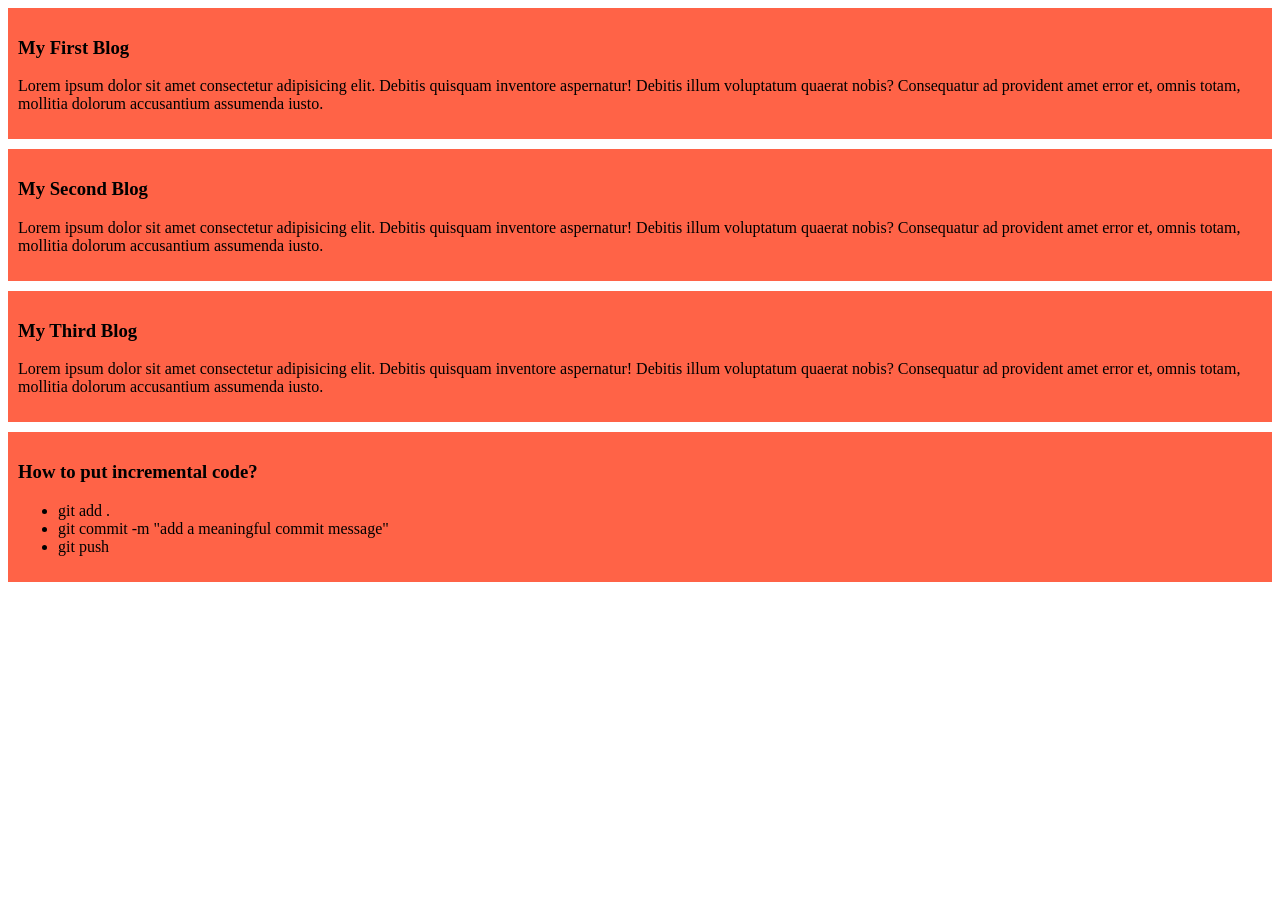
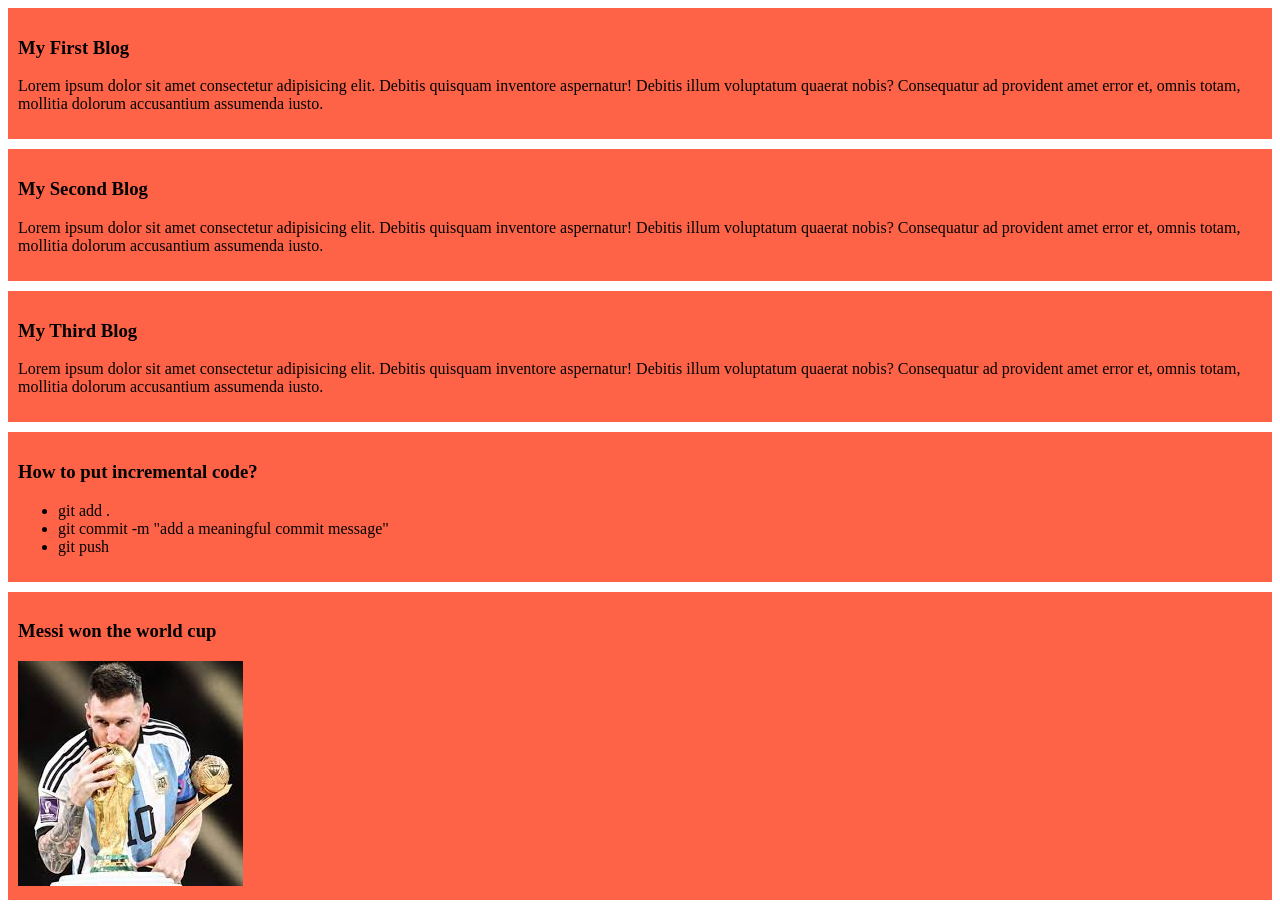
Before and after one commit to Shoikot-007/my-simple-website, a plain HTML site: page index.html in a window 1280 px wide. Before the commit the page ends 800 px from the top, so only its background shows below. Drawn offline with Linux system fonts and the light colour scheme.

Commit message:
Added messi won the world cup

```diff
--- a/index.html
+++ b/index.html
@@ -28,5 +28,10 @@
       <li>git push</li>
     </ul>
   </div>
+
+  <div>
+    <h3>Messi won the world cup</h3>
+    <img src="images/messi.jpg" alt="">
+  </div>
 </body>
 </html>
```
Also changed, not shown: images/messi.jpg (added).
